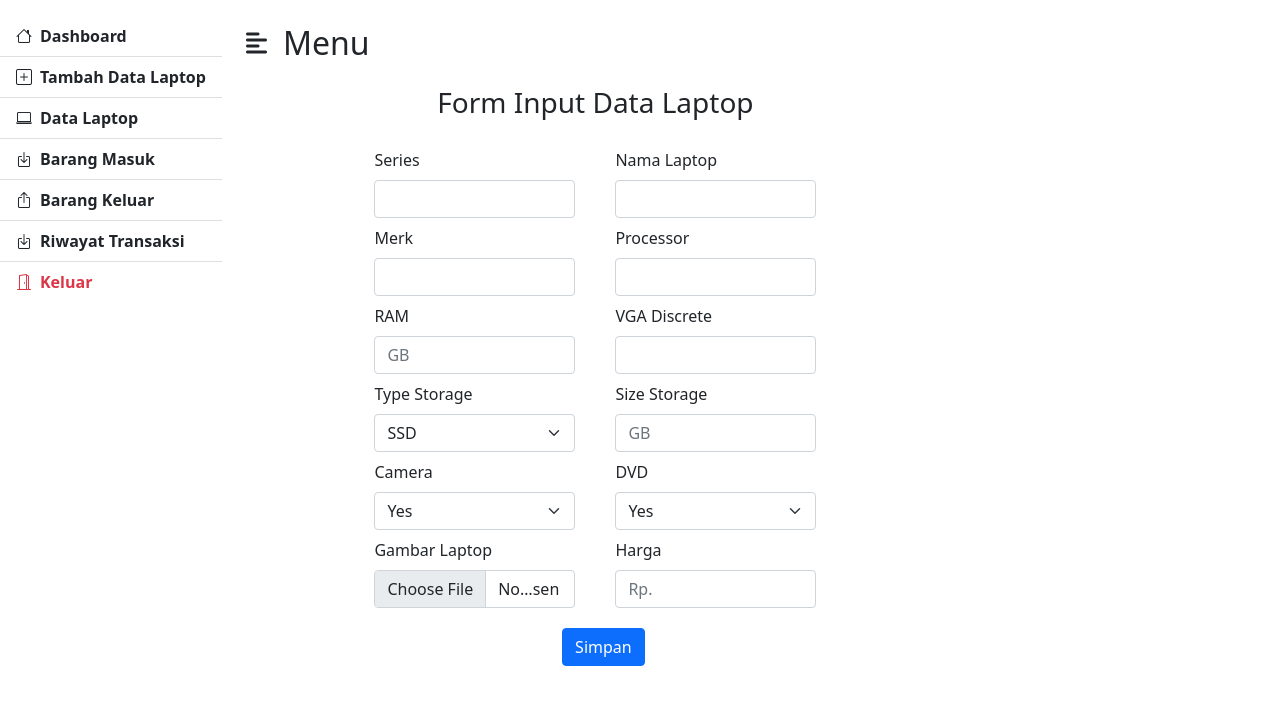
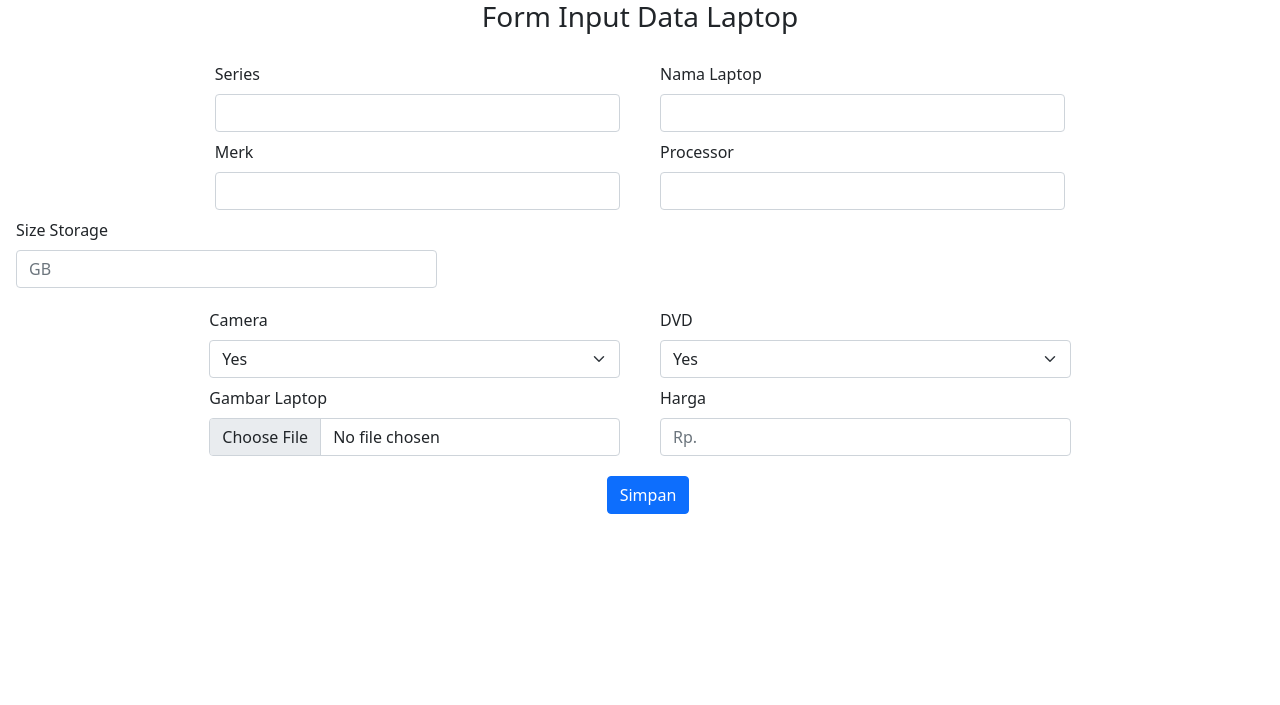
Before and after one commit to 19032-MuhammadRaffi/KS_5F_Kelompok1, a PHP site: page /staff/tambah_data_laptop.php in a window 1280 px wide. Shown: the top 705 px of the page. Run offline with PHP 8.4, Linux system fonts and the light colour scheme; a user stored in the database is signed in; data comes from the database, SQL or seed files in the repository; some libraries are stand-ins or nearby versions.

Commit message:
Update tambah_data_laptop.php

```diff
--- a/staff/tambah_data_laptop.php
+++ b/staff/tambah_data_laptop.php
@@ -8,18 +8,7 @@
     <link rel="stylesheet" href="../css/styles.css" />
     <title>Data Laptop</title>
 </head>
-<body>
-    <div class="d-flex" id="wrapper">
-        <?php include 'sidebar.php'; ?>
-        <div id="page-content-wrapper">
-            <nav class="navbar navbar-expand-lg navbar-light py-4 px-4">
-                <div class="d-flex align-items-center">
-                    <i class="fas fa-align-left fs-4 me-3" id="menu-toggle"></i>
-                    <h2 class="fs-2 m-0">Menu</h2>
-                </div>
-            </nav>
-            <div class="container-fluid px-4">
-                <div class="row px-3">
+<body
 <!-- Form Input Data -->
                     <div class="col-md-12">
                         <form method="POST" class="form-group mx-2 justify-content-center" enctype="multipart/form-data">
@@ -44,24 +33,7 @@
                                     <input type="text" name="processor" class="form-control">
                                 </div>
                             </div>
-                            <div class="row justify-content-md-center">
-                                <div class="col-lg-4 mx-2 my-1">
-                                    <label for="ram" class="form-label">RAM</label>
-                                    <input type="number" name="ram" class="form-control" placeholder="GB">
-                                </div>
-                                <div class="col-lg-4 mx-2 my-1">
-                                    <label for="vga_discrete" class="form-label">VGA Discrete</label>
-                                    <input type="text" name="vga_discrete" class="form-control">
-                                </div>
-                            </div>
-                            <div class="row justify-content-md-center">
-                                <div class="col-lg-4 mx-2 my-1">
-                                    <label for="type_storage" class="form-label">Type Storage</label>
-                                    <select class="form-select" name="type_storage">
-                                        <option value="SSD">SSD</option>
-                                        <option value="HDD">HDD</option>
-                                    </select>
-                                </div>
+
                                 <div class="col-lg-4 mx-2 my-1">
                                     <label for="size_storage" class="form-label">Size Storage</label>
                                     <input type="text" name="size_storage" class="form-control" placeholder="GB">
@@ -120,16 +92,6 @@
             </div>
         </div>
     </div>
-<!-- Javascript -->
-    <script src="https://kit.fontawesome.com/64d58efce2.js" crossorigin="anonymous"></script>
-    <script src="https://cdn.jsdelivr.net/npm/@popperjs/core@2.10.2/dist/umd/popper.min.js" integrity="sha384-7+zCNj/IqJ95wo16oMtfsKbZ9ccEh31eOz1HGyDuCQ6wgnyJNSYdrPa03rtR1zdB" crossorigin="anonymous"></script>
-    <script src="https://cdn.jsdelivr.net/npm/bootstrap@5.1.3/dist/js/bootstrap.min.js" integrity="sha384-QJHtvGhmr9XOIpI6YVutG+2QOK9T+ZnN4kzFN1RtK3zEFEIsxhlmWl5/YESvpZ13" crossorigin="anonymous"></script>
-    <script>
-        var el = document.getElementById("wrapper");
-        var toggleButton = document.getElementById("menu-toggle");
-        toggleButton.onclick = function () {
-            el.classList.toggle("toggled");
-        };
     </script>
 </body>
 </html>
```
